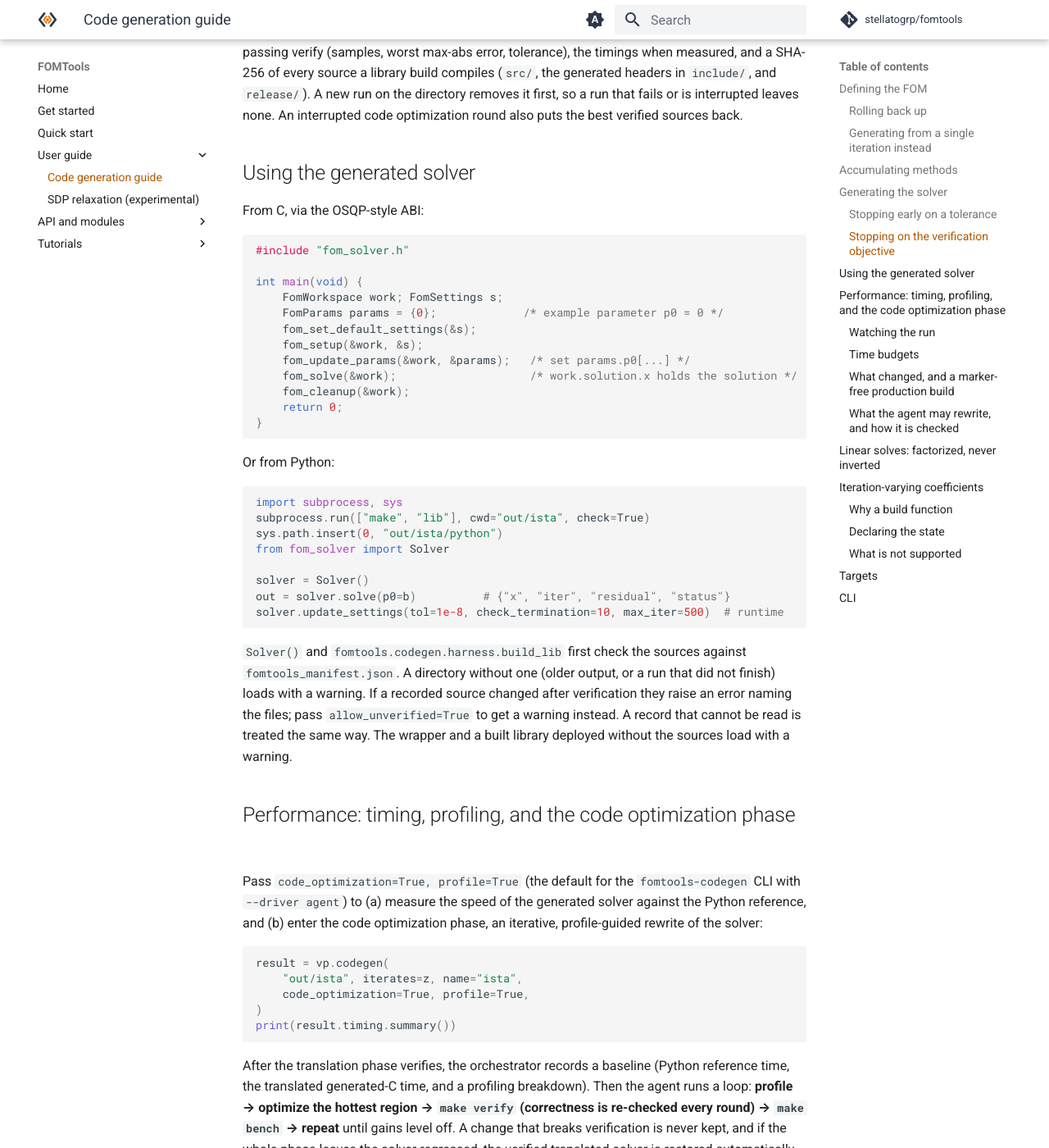
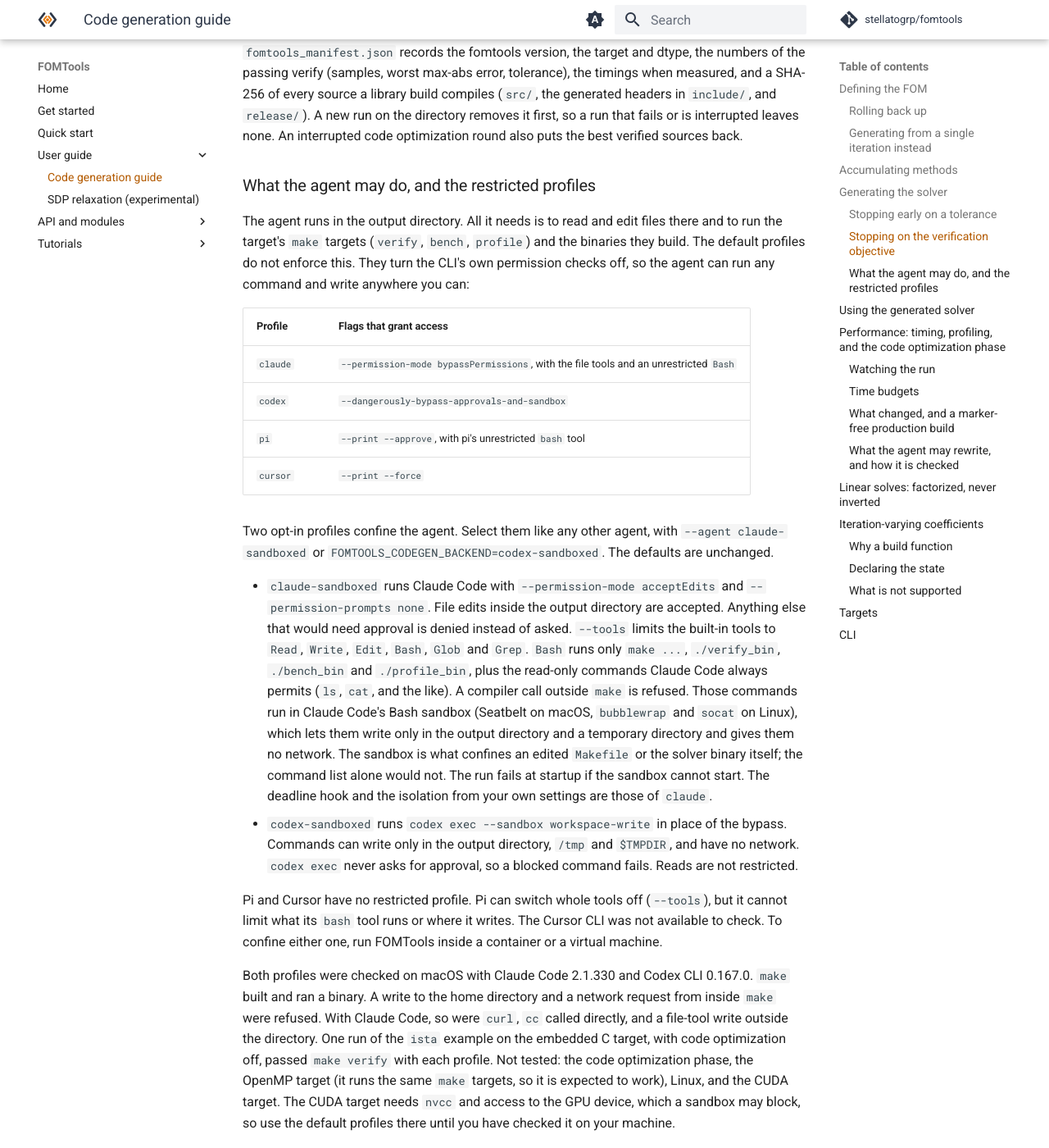
Before and after one commit to stellatogrp/fomtools, an MkDocs documentation site: the page built from docs/user_guide/codegen.md, in a window 1280 px wide and 1400 px high, scrolled down 5255 px. Shown: the whole window at 82% size. Built offline with MkDocs 1.6.1 and Material for MkDocs 9.7.7, drawn with Linux system fonts in a browser that asks for light colours; comment, search, counter and statistics services are not loaded; some of the changed text lies outside the part shown.

Commit message:
Codegen agents: opt-in restricted profiles claude-sandboxed and codex-sandboxed; pin the default profiles' command lines

```diff
--- a/docs/user_guide/codegen.md
+++ b/docs/user_guide/codegen.md
@@ -238,7 +238,9 @@ wrapping a known-good source) for fully deterministic, offline runs. Set
 `FOMTOOLS_CODEGEN_AGENT=0` to turn real agents off, as the test suite does.
 
 Select the agent with `FOMTOOLS_CODEGEN_BACKEND` (or `--agent` on the command
-line). Each agent uses its CLI's own default model and configuration, so it
+line). The agents run with full access by default; see
+[the restricted profiles](#what-the-agent-may-do-and-the-restricted-profiles).
+Each agent uses its CLI's own default model and configuration, so it
 follows the CLI's updates. To pick a model, set `CodegenConfig(agent_model=...)`
 (`--model` on the command line), which takes precedence over
 `FOMTOOLS_CODEGEN_MODEL`:
@@ -264,6 +266,59 @@ timings when measured, and a SHA-256 of every source a library build compiles
 (`src/`, the generated headers in `include/`, and `release/`). A new run on the
 directory removes it first, so a run that fails or is interrupted leaves none.
 An interrupted code optimization round also puts the best verified sources back.
+
+### What the agent may do, and the restricted profiles
+
+The agent runs in the output directory. All it needs is to read and edit files
+there and to run the target's `make` targets (`verify`, `bench`, `profile`) and
+the binaries they build. The default profiles do not enforce this. They turn the
+CLI's own permission checks off, so the agent can run any command and write
+anywhere you can:
+
+| Profile | Flags that grant access |
+|---|---|
+| `claude` | `--permission-mode bypassPermissions`, with the file tools and an unrestricted `Bash` |
+| `codex` | `--dangerously-bypass-approvals-and-sandbox` |
+| `pi` | `--print --approve`, with pi's unrestricted `bash` tool |
+| `cursor` | `--print --force` |
+
+Two opt-in profiles confine the agent. Select them like any other agent, with
+`--agent claude-sandboxed` or `FOMTOOLS_CODEGEN_BACKEND=codex-sandboxed`. The
+defaults are unchanged.
+
+- `claude-sandboxed` runs Claude Code with `--permission-mode acceptEdits` and
+  `--permission-prompts none`. File edits inside the output directory are
+  accepted. Anything else that would need approval is denied instead of asked.
+  `--tools` limits the built-in tools to `Read`, `Write`, `Edit`, `Bash`, `Glob`
+  and `Grep`. `Bash` runs only `make ...`, `./verify_bin`, `./bench_bin` and
+  `./profile_bin`, plus the read-only commands Claude Code always permits (`ls`,
+  `cat`, and the like). A compiler call outside `make` is refused. Those commands
+  run in Claude Code's Bash sandbox (Seatbelt on macOS, `bubblewrap` and `socat`
+  on Linux), which lets them write only in the output directory and a temporary
+  directory and gives them no network. The sandbox is what confines an edited
+  `Makefile` or the solver binary itself; the command list alone would not. The
+  run fails at startup if the sandbox cannot start. The deadline hook and the
+  isolation from your own settings are those of `claude`.
+- `codex-sandboxed` runs `codex exec --sandbox workspace-write` in place of the
+  bypass. Commands can write only in the output directory, `/tmp` and `$TMPDIR`,
+  and have no network. `codex exec` never asks for approval, so a blocked command
+  fails. Reads are not restricted.
+
+Pi and Cursor have no restricted profile. Pi can switch whole tools off
+(`--tools`), but it cannot limit what its `bash` tool runs or where it writes.
+The Cursor CLI was not available to check. To confine either one, run FOMTools
+inside a container or a virtual machine.
+
+Both profiles were checked on macOS with Claude Code 2.1.330 and Codex CLI
+0.167.0. `make` built and ran a binary. A write to the home directory and a
+network request from inside `make` were refused. With Claude Code, so were
+`curl`, `cc` called directly, and a file-tool write outside the directory. One
+run of the `ista` example on the embedded C target, with code optimization off,
+passed `make verify` with each profile. Not tested: the code optimization phase,
+the OpenMP target (it runs the same `make` targets, so it is expected to work),
+Linux, and the CUDA target. The CUDA target needs `nvcc` and access to the GPU
+device, which a sandbox may block, so use the default profiles there until you
+have checked it on your machine.
 
 ## Using the generated solver
 
```
Also changed, not shown: 2 other files.
